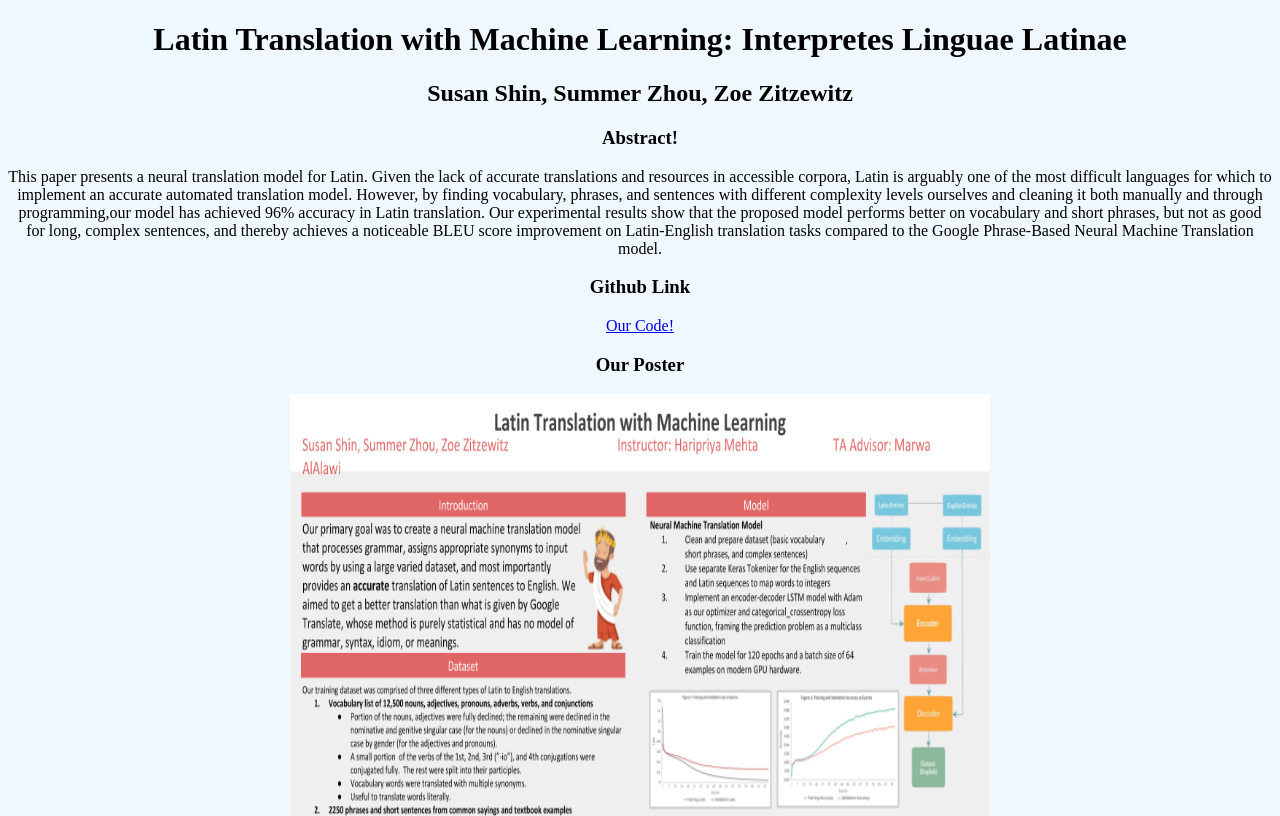
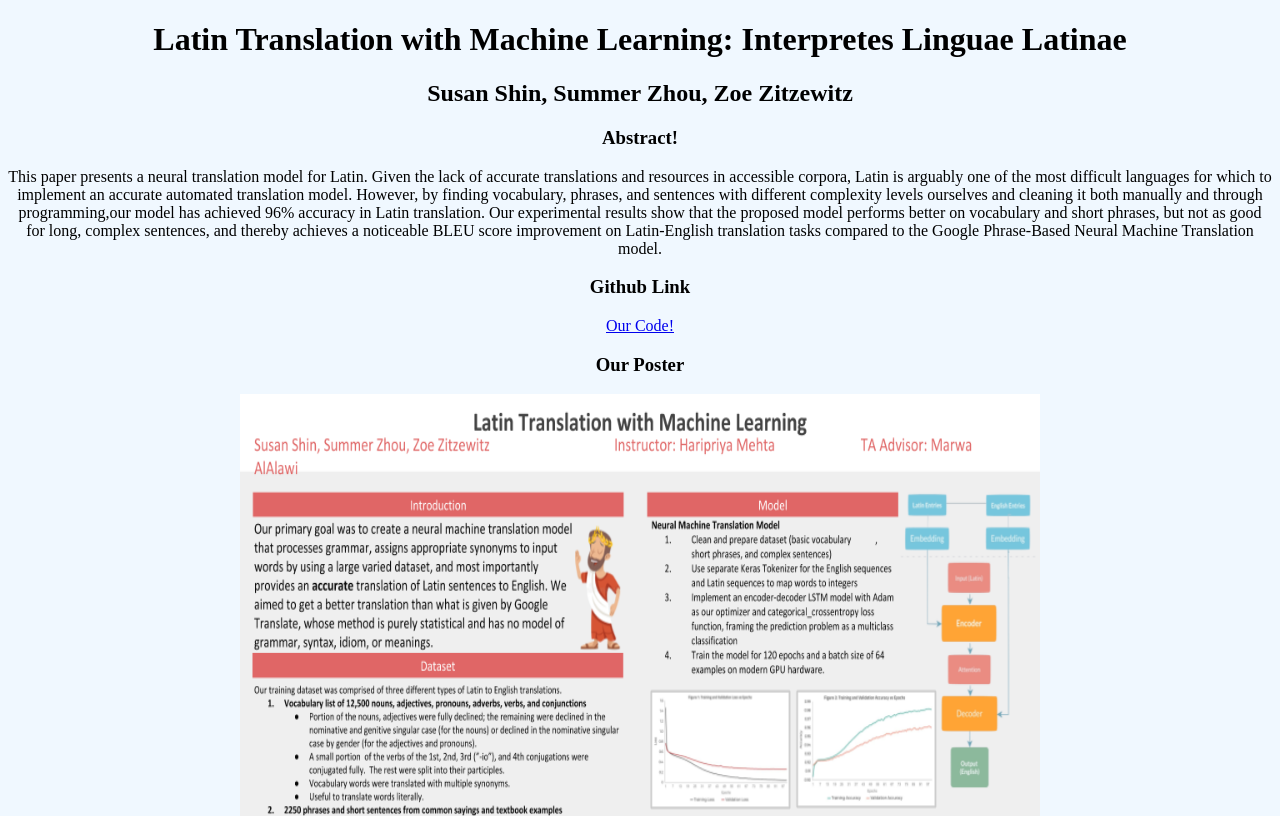
Before and after one commit to MehtaPlusTutoring-MLBootcamp20/Latin-Translation-, a plain HTML site: page index.html in a window 1280 px wide. Shown: the top 816 px of the page. Drawn offline with Linux system fonts and the light colour scheme.

Commit message:
Update index.html

```diff
--- a/index.html
+++ b/index.html
@@ -15,7 +15,7 @@
         <h3>Github Link</h3>
         <a href="https://github.com/MehtaPlusTutoring-MLBootcamp20/Latin-Translation-.git">Our Code!</a>
         <h3>Our Poster </h3>
-        <img src="Latin Translation Demo (1).png" alt="Poster" style="width:700px;height:600px;">
+        <img src="Latin Translation Demo (1).png" alt="Poster" style="width:800px;height:600px;">
         <h3>Our Paper </h3>
         <iframe  style="width:800px;height:800px"  src="https://flipbookpdf.net/web/site/4a0993ab748204c11eab49d03676d7a490e666fd202007.pdf.html"  seamless="seamless" scrolling="no" frameborder="0" allowtransparency="true"></iframe>
         <h3>Our Demo </h3>
```
